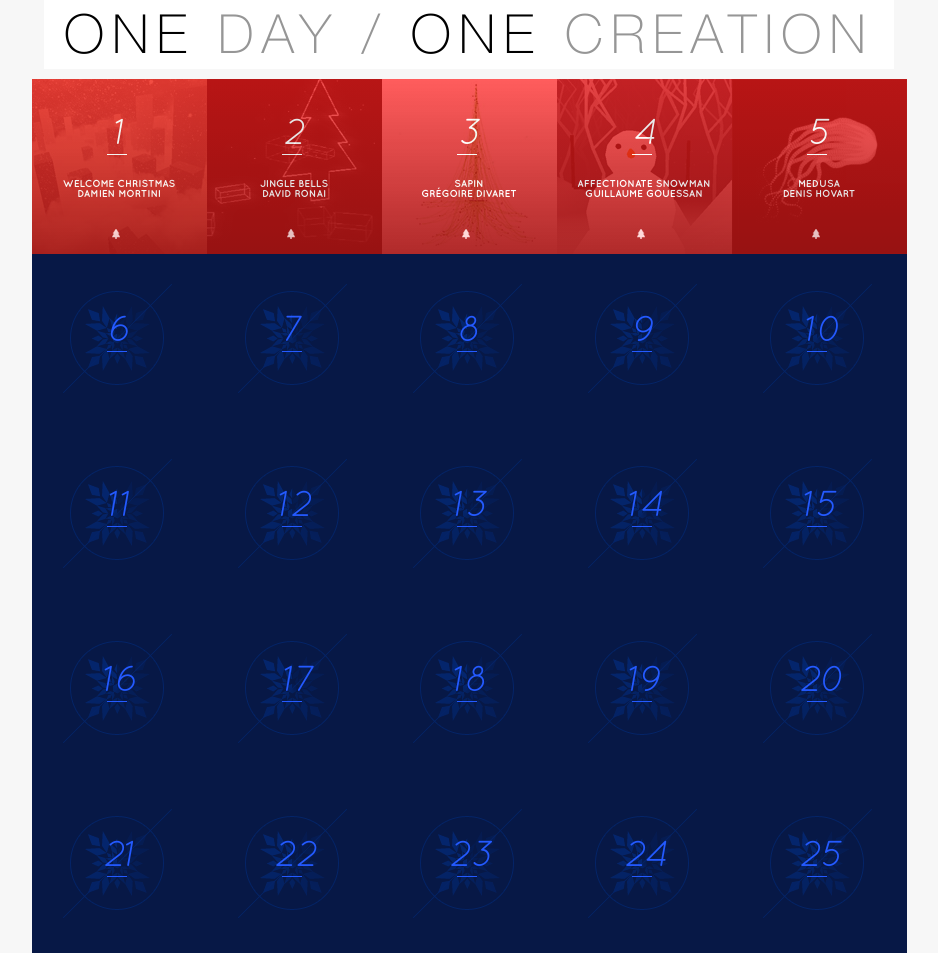
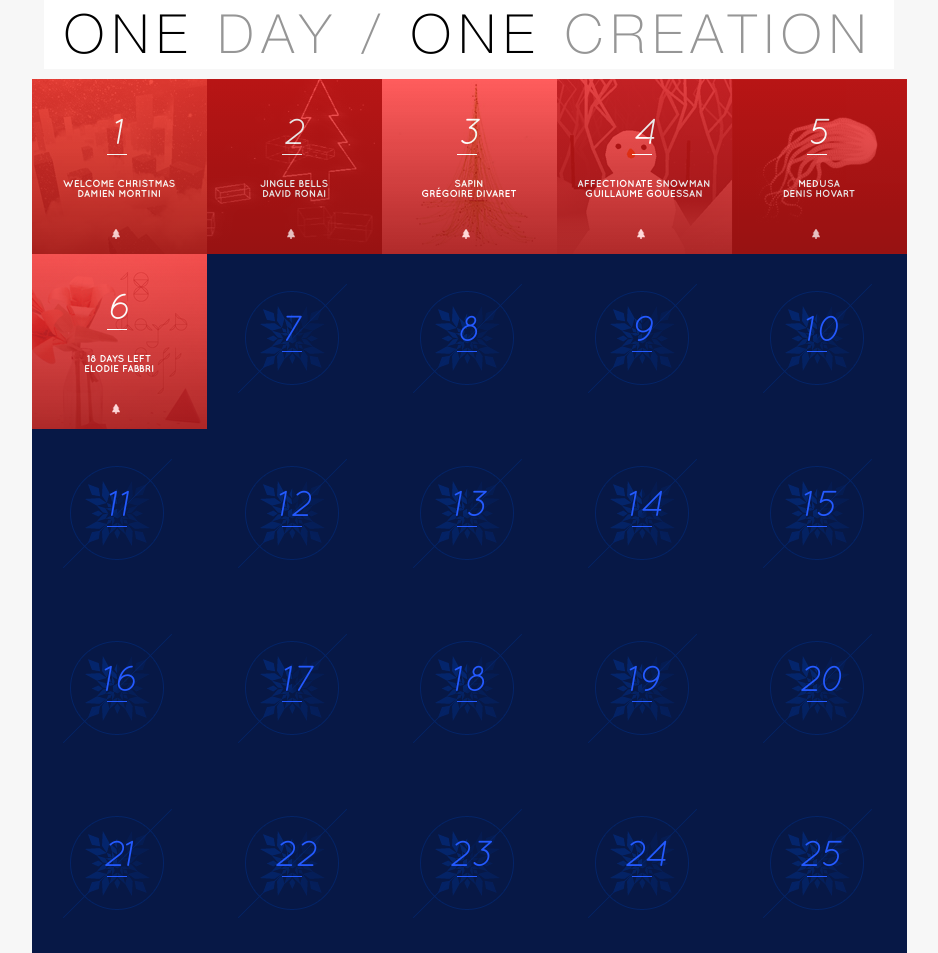
Before and after one commit to Makio64/theexperimentalcalendar, a PHP site: page / in a window 1280 px wide. Shown: the part 326-1279 px from the top of the page, without its empty margins (171-1109 px from the left). Run offline with PHP 8.4, Linux system fonts and the light colour scheme; some libraries are stand-ins or nearby versions.

Commit message:
Final Elodie

```diff
--- a/www/index.html
+++ b/www/index.html
@@ -89,7 +89,7 @@
                 <div class="entry">
                     <a href="./1/">
                         <div class="project">
-                            <img class="preview" src="./img/thumb/1.jpg" alt="project's preview">
+                            <img class="preview" src="./img/thumb/1.jpg" alt="Welcome Christmas - Damien Mortini">
                             <div class="tooltip">
                                 OPEN PROJECT
                             </div>
@@ -112,7 +112,7 @@
                 <div class="entry">
                     <a href="./2/">
                         <div class="project">
-                            <img class="preview" src="./img/thumb/2.jpg" alt="project's preview">
+                            <img class="preview" src="./img/thumb/2.jpg" alt="Jingle Bells - David Ronai">
                             <div class="tooltip">
                                 OPEN PROJECT
                             </div>
@@ -135,7 +135,7 @@
                 <div class="entry">
                     <a href="./3/">
                         <div class="project ">
-                            <img class="preview" src="./img/thumb/3.jpg" alt="project's preview">
+                            <img class="preview" src="./img/thumb/3.jpg" alt="Sapin - Gregoire Divaret">
                             <div class="tooltip">
                                 OPEN PROJECT
                             </div>
@@ -156,7 +156,7 @@
                 <div class="entry">
                     <a href="./4/">
                         <div class="project">
-                            <img class="preview" src="./img/thumb/4.jpg" alt="project's preview">
+                            <img class="preview" src="./img/thumb/4.jpg" alt="Affectionate Snowman - Guillaume Gouessan">
                             <div class="tooltip">
                                 OPEN PROJECT
                             </div>
@@ -177,7 +177,7 @@
                 <div class="entry">
                     <a href="./5/">
                         <div class="project">
-                            <img class="preview" src="./img/thumb/5.jpg" alt="project's preview">
+                            <img class="preview" src="./img/thumb/5.jpg" alt="Medusa - Denis Hovart">
                             <div class="tooltip">
                                 OPEN PROJECT
                             </div>
@@ -196,16 +196,9 @@
                     </a>
                 </div>
                 <div class="entry">
-                    <div class="waiter">
-                        <img class="flocon" src="./img/icon_flocon.png" alt="Icon flocon">
-                        <div class="number">
-                            <span>6</span>
-                            <div class="separator"></div>
-                        </div>
-                    </div>
-                    <a href="#">
-                        <div class="project hidden">
-                            <img class="preview" src="" alt="project's preview">
+                    <a href="./6/">
+                        <div class="project">
+                            <img class="preview" src="./img/thumb/6.jpg" alt="18 Days left - Elodie Fabbri">
                             <div class="tooltip">
                                 OPEN PROJECT
                             </div>
@@ -215,6 +208,8 @@
                                     <div class="separator"></div>
                                 </div>
                                 <div class="description">
+                                    18 DAYS LEFT<br />
+                                    ELODIE FABBRI
                                 </div>
                                 <img class="icon" src="./img/icon_sapin.png" alt="Icon">
                             </div>
```
Also changed, not shown: www/6/css/main.css (+9 -1 lines), www/6/experiment.html (+5 -2 lines), www/6/index.html (+10 -10 lines), www/6/js/main.js (+35 -16 lines), www/img/thumb/6.jpg (added).
